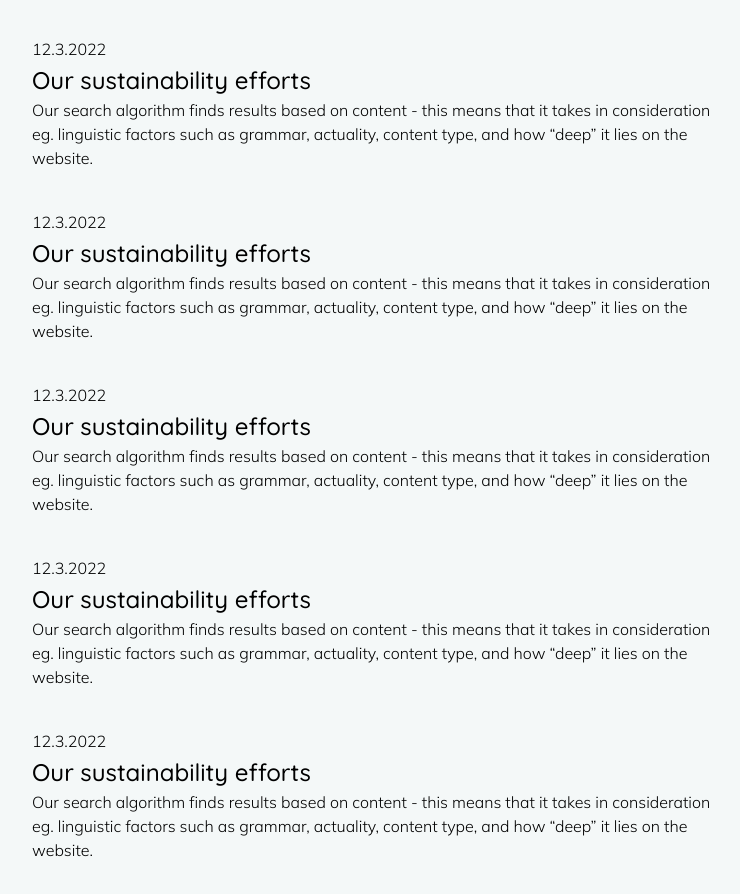
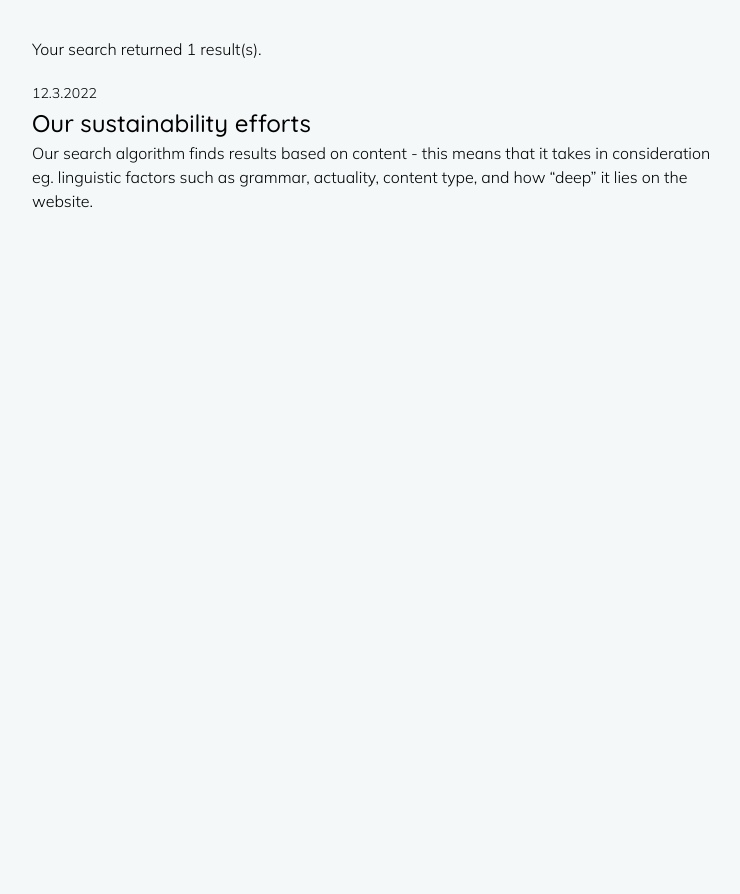
Before and after one commit to filepeno/haku-website, a website built with Vite: page subpages/search-page.html in a window 1280 px wide. Shown: the part 690-1584 px from the top of the page, without its empty margins (258-998 px from the left). After the commit the page ends 923 px from the top, so only its background shows below. Built offline with nearby package versions, Linux system fonts and the light colour scheme.

Commit message:
layout results

```diff
--- a/sass/pages/_search-page.scss
+++ b/sass/pages/_search-page.scss
@@ -28,15 +28,21 @@
   }
 }
 
-.results {
+.main-content {
   .subtitle {
     text-align: center;
     margin-bottom: $gutter-lg;
   }
 }
 
-.result {
+.results {
   max-width: 700px;
   margin: 0 auto;
-  margin-bottom: $gutter-lg;
 }
+
+.result {
+  margin-top: $gutter-md;
+  .date {
+    font-size: $fs-sm;
+  }
+}
--- a/subpages/search-page.html
+++ b/subpages/search-page.html
@@ -45,49 +45,21 @@
                 <p class="result-feedback">Your search returned 10 results.</p>
             </div>
         </section>
-        <section class="results main-content">
+        <section class="main-content">
             <h2 class="subtitle">Search results</h2>
+            <div class="results">
+                <p>Your search returned <span class="hits">1</span> result(s).</p>
 
-            <article class="result">
-                <time>12.3.2022</time>
-                <h3>Our sustainability efforts</h3>
-                <p>Our search algorithm finds results based on content - this means that it takes in consideration
-                    eg.
-                    linguistic factors such as grammar, actuality, content type, and how “deep” it lies on the
-                    website.</p>
-            </article>
-            <article class="result">
-                <time>12.3.2022</time>
-                <h3>Our sustainability efforts</h3>
-                <p>Our search algorithm finds results based on content - this means that it takes in consideration
-                    eg.
-                    linguistic factors such as grammar, actuality, content type, and how “deep” it lies on the
-                    website.</p>
-            </article>
-            <article class="result">
-                <time>12.3.2022</time>
-                <h3>Our sustainability efforts</h3>
-                <p>Our search algorithm finds results based on content - this means that it takes in consideration
-                    eg.
-                    linguistic factors such as grammar, actuality, content type, and how “deep” it lies on the
-                    website.</p>
-            </article>
-            <article class="result">
-                <time>12.3.2022</time>
-                <h3>Our sustainability efforts</h3>
-                <p>Our search algorithm finds results based on content - this means that it takes in consideration
-                    eg.
-                    linguistic factors such as grammar, actuality, content type, and how “deep” it lies on the
-                    website.</p>
-            </article>
-            <article class="result">
-                <time>12.3.2022</time>
-                <h3>Our sustainability efforts</h3>
-                <p>Our search algorithm finds results based on content - this means that it takes in consideration
-                    eg.
-                    linguistic factors such as grammar, actuality, content type, and how “deep” it lies on the
-                    website.</p>
-            </article>
+                <article class="result">
+                    <time class="date">12.3.2022</time>
+                    <h3 class="result-title">Our sustainability efforts</h3>
+                    <p class="excerpt">Our search algorithm finds results based on content - this means that it takes in
+                        consideration
+                        eg.
+                        linguistic factors such as grammar, actuality, content type, and how “deep” it lies on the
+                        website.</p>
+                </article>
+            </div>
 
         </section>
     </main>
```
